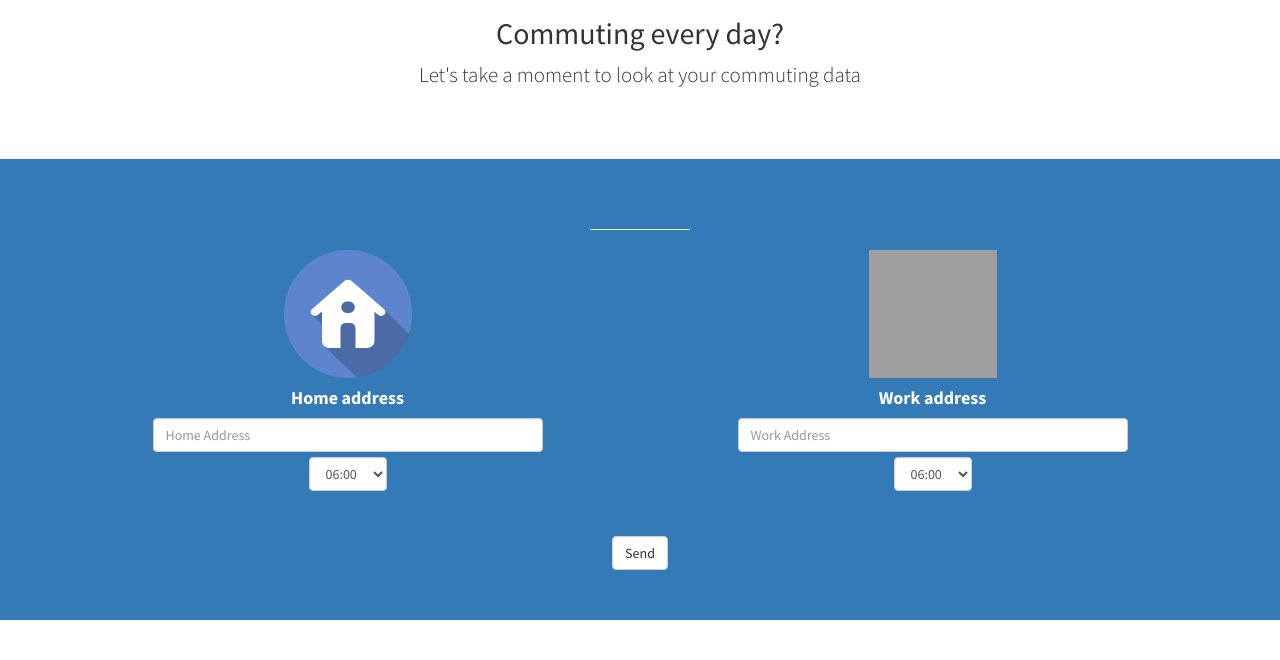
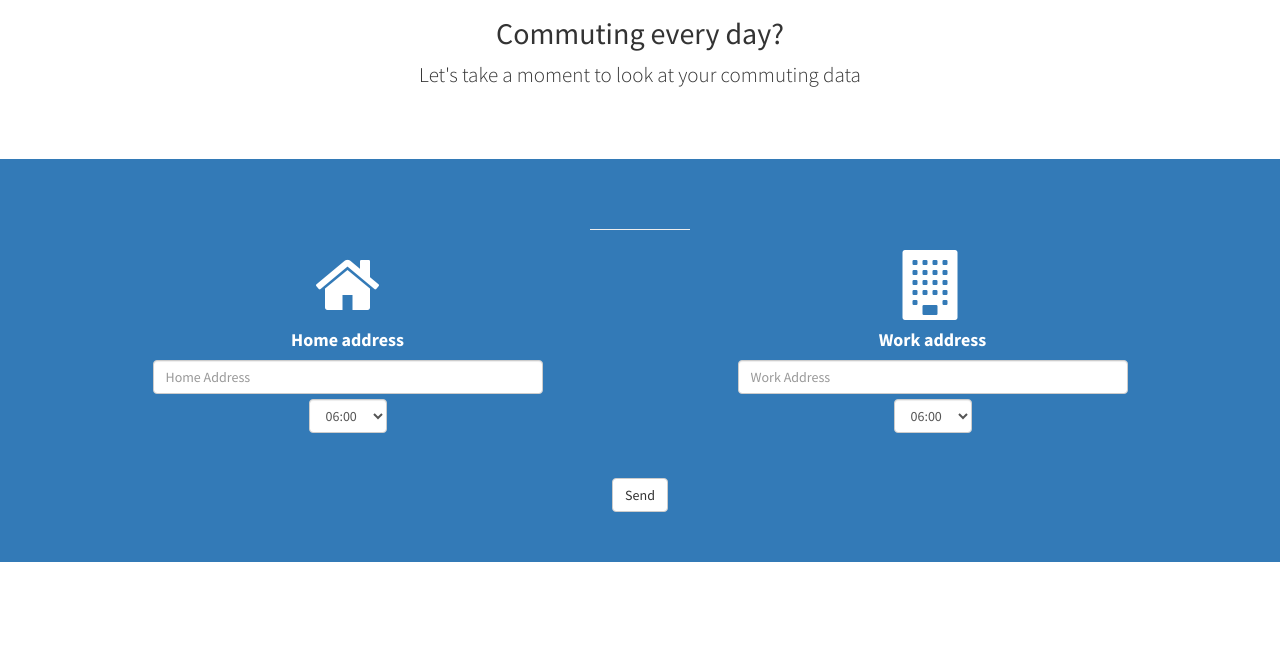
Before and after one commit to vmeoc/Tito, a PHP site: page / in a window 1280 px wide. Shown: the part 853-1513 px from the top of the page. Run offline with PHP 8.4, Linux system fonts and the light colour scheme; some libraries are stand-ins or nearby versions; grey boxes are pictures that could not be loaded.

Commit message:
changed icons work and home

```diff
--- a/index.php
+++ b/index.php
@@ -101,7 +101,7 @@
                         <div class="col-lg-4 col-md-4 col-lg-offset-1 col-md-offset-1">
                             <div class="form-group">
                                 <div class="service-item">
-                                    <img src="./asset/img/home-icon.png" width="128" height="128">
+                                    <i class="fa fa-home fa-5x"></i>
                                     <h4>
                                         <strong>Home address</strong>
                                     </h4>
@@ -122,7 +122,7 @@
                         <div class="col-lg-4 col-md-4 col-lg-offset-2 col-md-offset-2">
                             <div class="form-group">
                                 <div class="service-item">
-                                    <img src="./asset/img/building-icon.png" width="128" height="128">
+                                    <i class="fa fa-building fa-5x"></i>
                                     <h4>
                                         <strong>Work address</strong>
                                     </h4>
```
